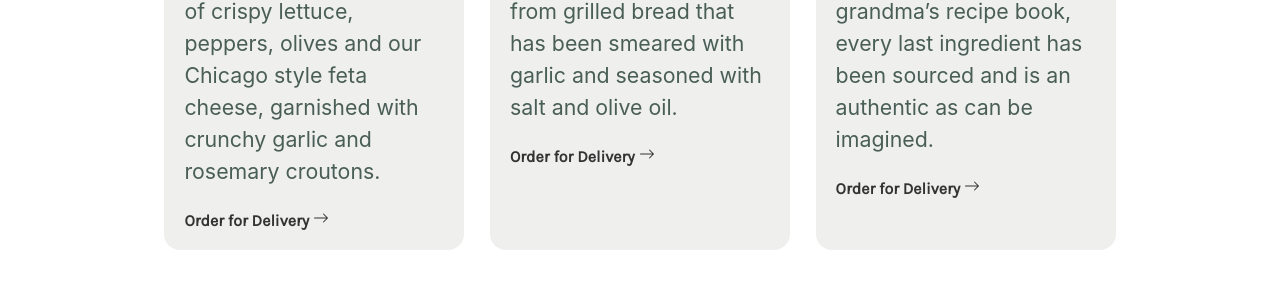
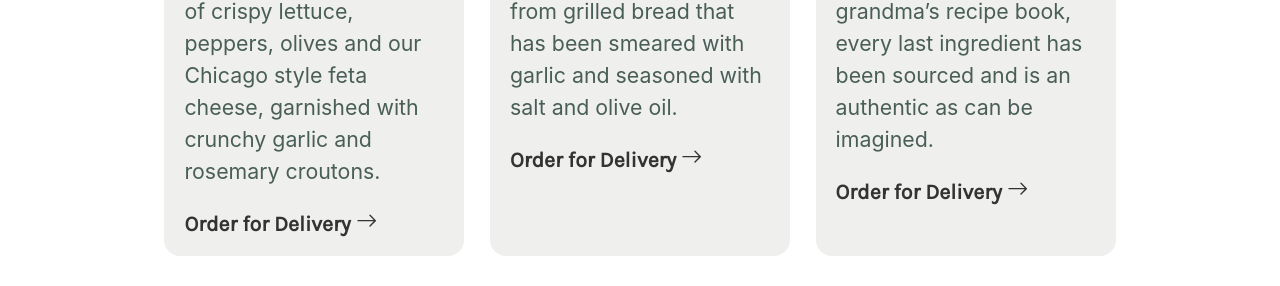
Before and after one commit to KarlWesterholm/Final-Capstone-Project, a React (Create React App) app in the folder final-capstone-project/: page / in a window 1280 px wide. Shown: the part 1113-1399 px from the top of the page. Built offline with nearby package versions, Linux system fonts and the light colour scheme; a web font is replaced by a local one.

Commit message:
Created new components and changed the app.js to connect to the homepage component in preparation for more pages to be added and subsequently displayed

```diff
--- a/final-capstone-project/src/App.js
+++ b/final-capstone-project/src/App.js
@@ -1,23 +1,14 @@
 import './App.css';
 import Nav from './components/Nav.js';
-import Header from './components/Header.js';
-import Specials from "./components/Specials.js";
-import Testimonials from "./components/Testimonials.js";
-import About from "./components/About.js";
-import Footer from "./components/Footer.js";
+import HomePage from "./components/HomePage.js";
 
 function App() {
-  const greenBackground = {backgroundColor: "#495E57"}
   const isMobile = false;
   if (!isMobile) {
   return (
     <>
       <Nav/>
-      <Header style={greenBackground}/>
-      <Specials />
-      <Testimonials style={greenBackground}/>
-      <About />
-      <Footer style={greenBackground}/>
+      <HomePage />
     </>
   );
   } else {
--- a/final-capstone-project/src/components/Card.js
+++ b/final-capstone-project/src/components/Card.js
@@ -7,7 +7,7 @@ const Card = (props) => {
             <article id="card">
                 <img src={props.image} alt={props.alt} style={{width:"260px", height:"200px"}}/>
                 <p>{props.text}</p>
-                <a href="/delivery">Order for Delivery <BsArrowRight /></a>
+                <a href="/delivery" style={{fontSize: "16pt"}}>Order for Delivery <BsArrowRight /></a>
             </article>
         </>
     );
--- a/final-capstone-project/src/components/Header.js
+++ b/final-capstone-project/src/components/Header.js
@@ -9,7 +9,7 @@ const Header = () => {
                     <h1>Little Lemon</h1>
                     <h2>Chicago</h2>
                     <p style={{color:"#EDEFEE"}}>We are a family owned Mediterranean restaurant, focused on traditional  recipes served with a modern twist.</p>
-                    <button>Reserve a Table</button>
+                    <button href="/reserve">Reserve a Table</button>
                 </article>
                 <img src={RestaurantFood} alt={"Restaurant food"} style={{height:"497px", width:"365px", marginBottom:"10px"}}/>
             </header>
--- /dev/null
+++ b/final-capstone-project/src/components/HomePage.js
@@ -0,0 +1,20 @@
+import React from "react";
+import Header from './Header.js';
+import Specials from "./Specials.js";
+import Testimonials from "./Testimonials.js";
+import About from "./About.js";
+import Footer from "./Footer.js";
+
+const HomePage = () => {
+    return (
+    <>
+        <Header/>
+        <Specials />
+        <Testimonials/>
+        <About />
+        <Footer/>
+    </>
+    );
+};
+
+export default HomePage;
--- /dev/null
+++ b/final-capstone-project/src/components/Routes.js
@@ -0,0 +1,6 @@
+import React from "react";
+
+<Routes>
+    <Route path="/" element={<HomePage />}></Route>
+    <Route path="/reserve" element={<BookingPage />}></Route>
+</Routes>
```
Also changed, not shown: final-capstone-project/src/components/BookingForm.js (added, +13 -0 lines).
